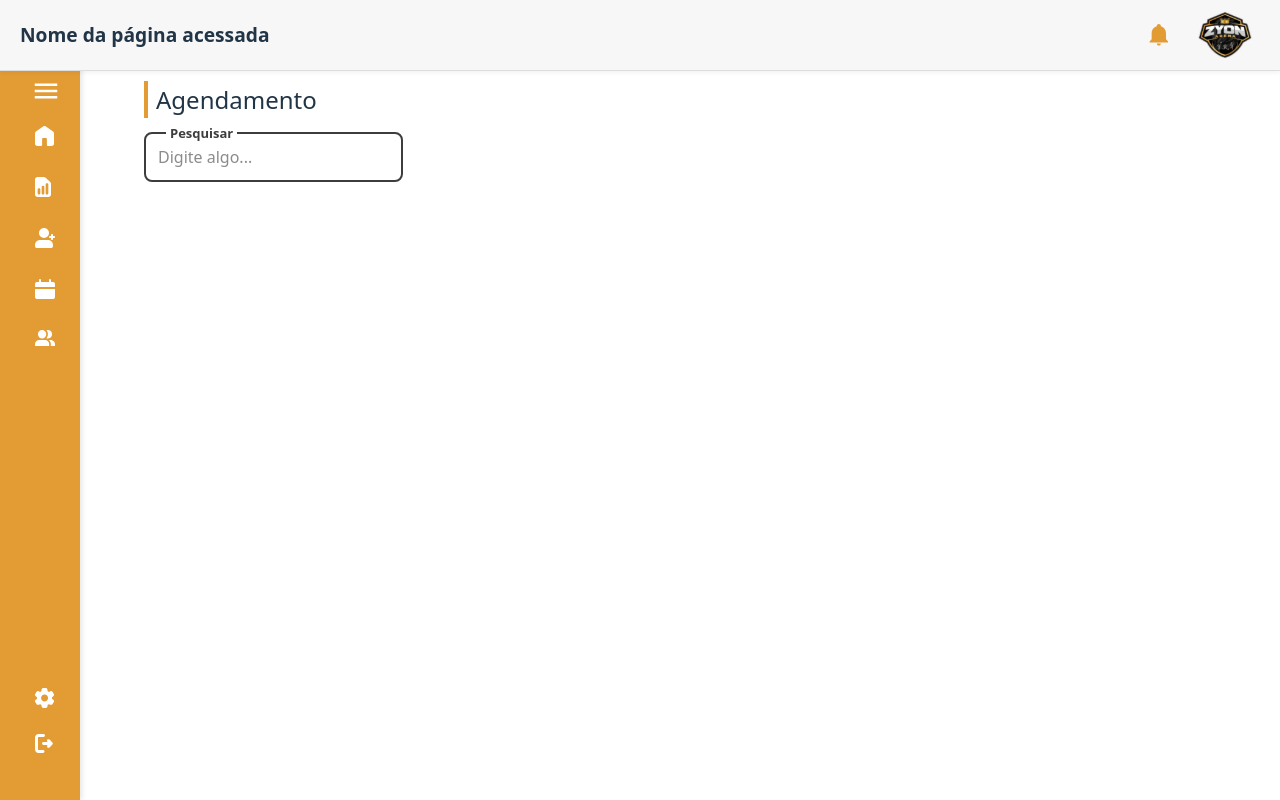
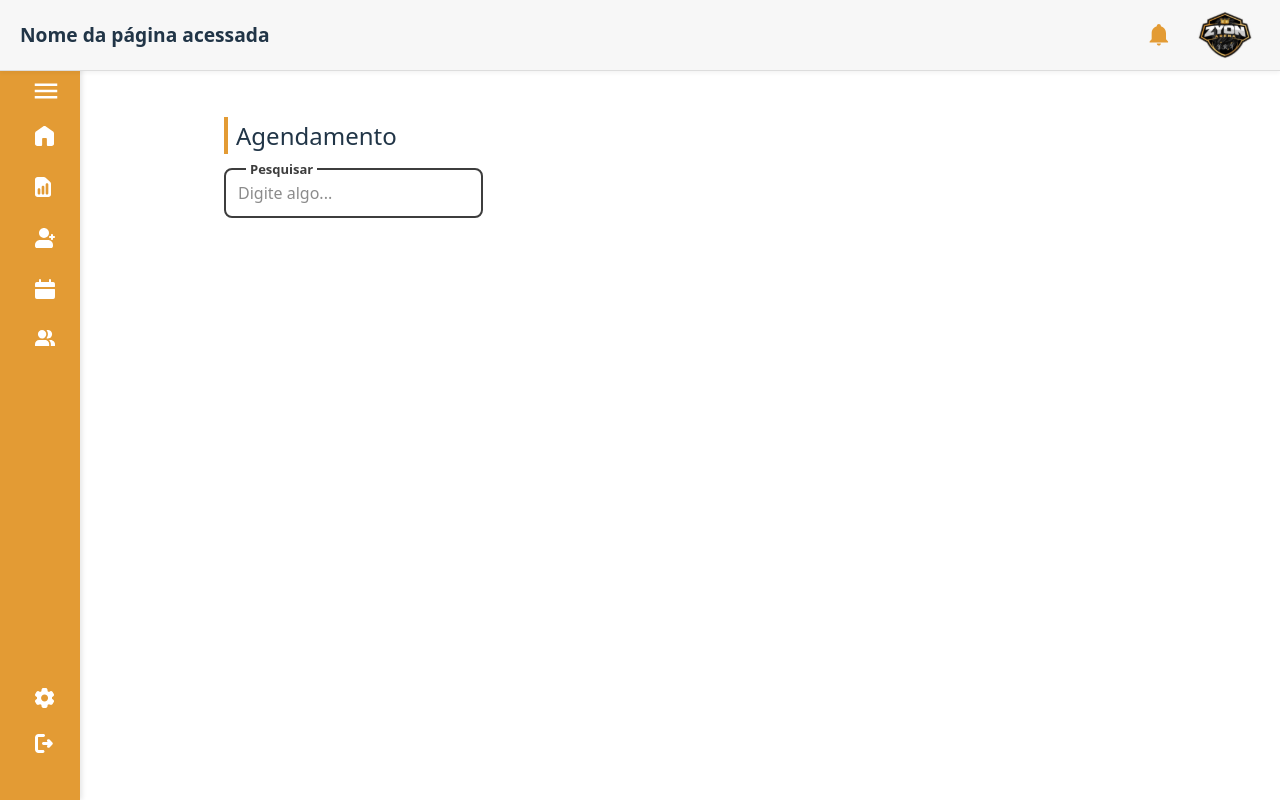
Before and after one commit to soouzaana/Ghours, a Vue app: page / in a window 1280 px wide. Built offline with nearby package versions, Linux system fonts and the light colour scheme.

Commit message:
style: fix adjust layout :gem:

```diff
--- a/src/components/MainLayout/MainLayout.vue
+++ b/src/components/MainLayout/MainLayout.vue
@@ -39,12 +39,18 @@ const pageName = "Nome da página acessada";
   box-sizing: border-box;
 }
 
+main {
+  width: 100%;
+}
+
 .main-area {
-  margin-left: 80px;
-  padding-top: 60px;
   display: flex;
   flex-direction: column;
+  padding-top: 6rem;
+  padding-left: 10rem;
   height: 100vh;
+  width: 100%;
+  box-sizing: border-box;
 }
 
 .header-right {
@@ -78,5 +84,7 @@ const pageName = "Nome da página acessada";
   flex: 1;
   padding: 1.5rem 4rem;
   overflow-y: auto;
+  width: 100%;
+  margin: 0;
 }
 </style>
```
